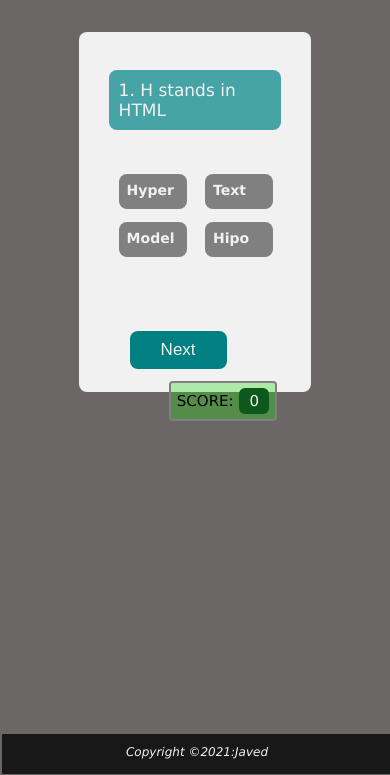
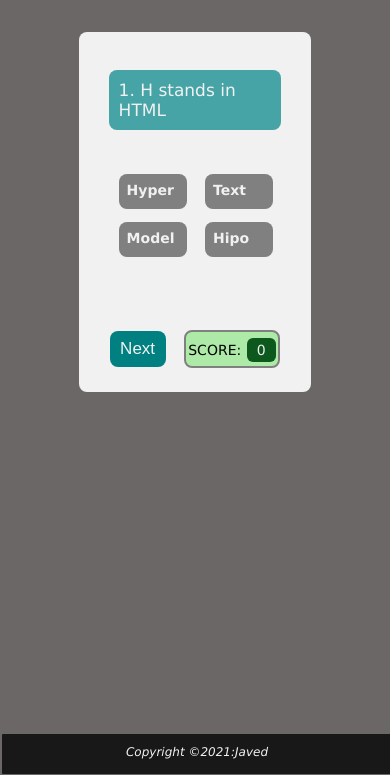
Before and after one commit to khanjaved9700/Quiz-App, a plain HTML site: page index.html in a window 390 px wide. Shown: the part 69-844 px from the top of the page. Drawn offline with Linux system fonts and the light colour scheme.

Commit message:
Some styling change to make responsive for too small size scree

```diff
--- a/style.css
+++ b/style.css
@@ -235,30 +235,30 @@ footer{
         font-weight: 400;
         font-size: 17px;
         align-items: center;
-        width: 97px;
-        height: 38px;
+        width: 56px;
+        height: 36px;
         margin-top: 10px;
         text-align: center;
         margin-left: 0;
     }
 
     .quiz_box .score .score-card {
-    width: 108px;
-    height: 40px;
+    width: 96px;
+    height: 38px;
     float: right;
     line-height: 29px;
-    font-size: 15px;
+    font-size: 14px;
     text-align: center;
     align-items: center;
     margin-top: 10px;
-    margin-right: 5px;
+    margin-right: 2px;
     padding-top: 4px;
     background: #26db1254;
     border: 2px solid gray;
-    border-radius: 4px;
+    border-radius: 8px;
 }
 .quiz_box .score .next {
-        width: 100px;
+        width: 45px;
     }
     .quiz_box .score .score-card span {
         background-color: rgb(12,88,29);
@@ -267,4 +267,8 @@ footer{
         color: #f1f1f1;
         border-radius: 6px
     }
+    .quiz_box .score .next {
+        float: left;
+        margin-left: 0px;
+    }
 }
```
